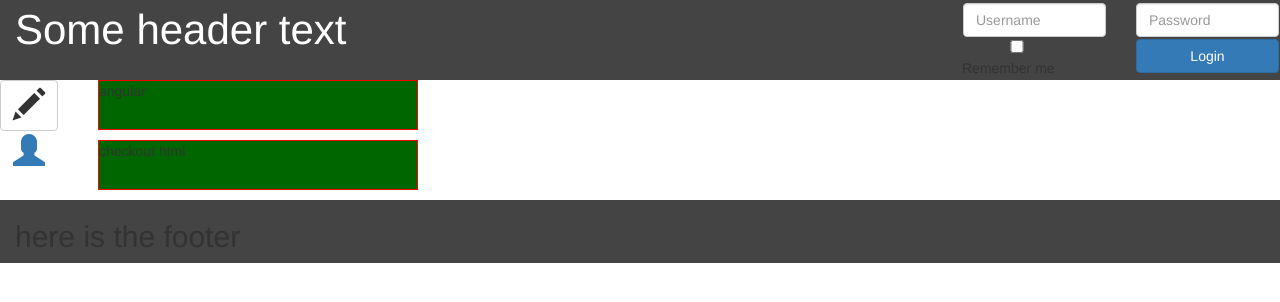
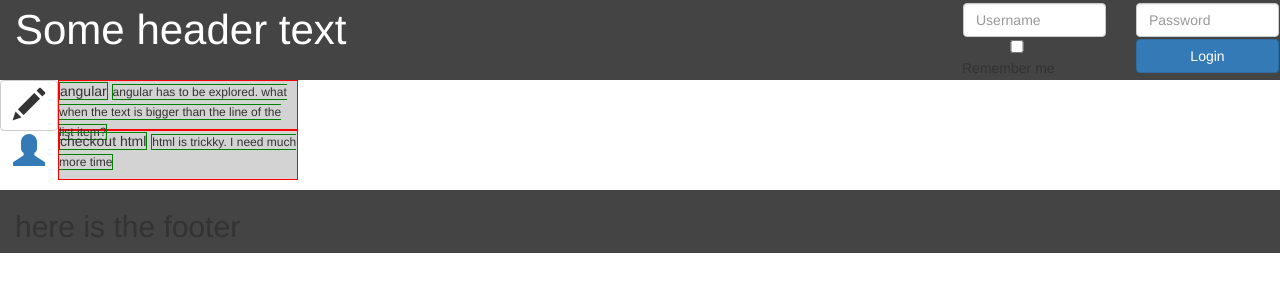
Before and after one commit to bruennijs/sabbat.notes, a website: page src/main/sabbat.notes.ui/index.html in a window 1280 px wide. Drawn offline with nearby package versions, Linux system fonts and the light colour scheme; some packages are replaced by stand-ins of ours; files whose address does not match are found by name.

Commit message:
moved controller to own js file

```diff
--- a/src/main/sabbat.notes.ui/css/main.css
+++ b/src/main/sabbat.notes.ui/css/main.css
@@ -101,12 +101,25 @@
 .notes-list {
     list-style: none;
     width: 360px;
+    padding: 0%;
 }
 
 .notes-list li {
+    width: 240px;
     height: 50px;
     border: 1px solid red;
-    background-color: #006600
+    background-color: lightgrey;
+}
+
+.notes-list li .title {
+    font-size: 14px;
+    border: 1px solid green;
+}
+
+.notes-list li .content {
+    font-size: 12px;
+    border: 1px solid green;
+    text-overflow: ellipsis;
 }
 
 .col-footer {
--- a/src/main/sabbat.notes.ui/index.html
+++ b/src/main/sabbat.notes.ui/index.html
@@ -68,8 +68,11 @@
         <div class="tab-content col-content">  <!-- content -->
 
             <div id="notes" class="tab-pane active" role="tabpanel" ng-controller="NotesController">  <!-- notes view -->
-              <ul class="notes-list" ng-repeat="note in notes">
-                  <li>{{note.title}}</li>
+              <ul class="notes-list">
+                  <li ng-repeat="note in notes">
+                      <span class="title">{{note.title}}</span>
+                      <span class="content">{{note.content}}</span>
+                  </li>
               </ul>
             </div>  <!-- end notes View -->
 
@@ -102,19 +105,7 @@
 <!-- angular scripts -->
 <script type="text/javascript" src="node_modules/angular-route/angular-route.js"></script>
 
-<script type="text/javascript">
-    var notes = [
-        {title: "angular", content: "angular has to be explored"},
-        {title: "checkout html", content: "html is trickky. I need much more time"}
-    ];
-
-    var app = angular.module("SabbatApp", []);
-    app.controller("NotesController", function($scope) {
-        $scope.notes = notes;
-    })
-
-
-</script>
+<script type="text/javascript" src="js/controller/NotesController.js"></script>
 
 </body>
 </html>
--- /dev/null
+++ b/src/main/sabbat.notes.ui/js/controller/NotesController.js
@@ -0,0 +1,13 @@
+/**
+ * Created by bruenni on 17.09.15.
+ */
+
+var notes = [
+  {title: "angular", content: "angular has to be explored. what when the text is bigger than the line of the list item?"},
+  {title: "checkout html", content: "html is trickky. I need much more time"}
+];
+
+var app = angular.module("SabbatApp", []);
+app.controller("NotesController", function($scope) {
+  $scope.notes = notes;
+});
```
